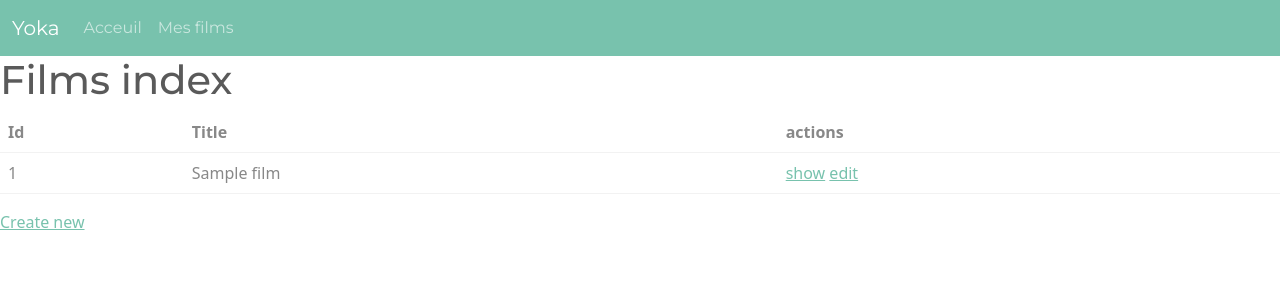
After one commit to antoine-devlp/yoka, a Symfony app: template templates/film_controller_class/index.html.twig in a window 1280 px wide. The commit adds this page. Shown: the top 300 px of the page. Run offline with Twig, Linux system fonts and the light colour scheme; the template is opened without the code that fills it: most values are stand-ins (such as "Sample title", 1, 10 or a date in 2020); some libraries are stand-ins or nearby versions.

Commit message:
Ajout CRUD Film et adaptation partie Erwan

```diff
--- a/templates/base.html.twig
+++ b/templates/base.html.twig
@@ -17,7 +17,7 @@
     <body>
         <nav class="navbar navbar-expand-lg navbar-dark bg-primary">
   <div class="container-fluid">
-    <a class="navbar-brand" href="#">Yoka</a>
+    <a class="navbar-brand" href="{{path("users_access")}}">Yoka</a>
     <button class="navbar-toggler" type="button" data-bs-toggle="collapse" data-bs-target="#navbarColor01" aria-controls="navbarColor01" aria-expanded="false" aria-label="Toggle navigation">
       <span class="navbar-toggler-icon"></span>
     </button>
@@ -25,14 +25,11 @@
     <div class="collapse navbar-collapse" id="navbarColor01">
       <ul class="navbar-nav me-auto">
         <li class="nav-item">
-          <a class="nav-link" href="#">Acceuil
+          <a class="nav-link" href="{{path("users_access")}}">Acceuil
           </a>
         </li>
         <li class="nav-item">
-          <a class="nav-link" href="">Mes series</a>
-        </li>
-        <li class="nav-item">
-          <a class="nav-link" href="">Mes films</a>
+          <a class="nav-link" href="{{path("film")}}">Mes films</a>
         </li>
       </ul>
     </div>
--- /dev/null
+++ b/templates/film_controller_class/_delete_form.html.twig
@@ -0,0 +1,4 @@
+<form method="post" action="{{ path('film_controller_class_delete', {'id': film.id}) }}" onsubmit="return confirm('Are you sure you want to delete this item?');">
+    <input type="hidden" name="_token" value="{{ csrf_token('delete' ~ film.id) }}">
+    <button class="btn bg-primary">Delete</button>
+</form>
--- /dev/null
+++ b/templates/film_controller_class/_form.html.twig
@@ -0,0 +1,4 @@
+{{ form_start(form) }}
+    {{ form_widget(form) }}
+    <button class="btn btn-primary">{{ button_label|default('Save') }}</button>
+{{ form_end(form) }}
--- /dev/null
+++ b/templates/film_controller_class/index.html.twig
@@ -0,0 +1,35 @@
+{% extends 'base.html.twig' %}
+
+{% block title %}Films index{% endblock %}
+
+{% block body %}
+    <h1>Films index</h1>
+
+    <table class="table">
+        <thead>
+            <tr>
+                <th>Id</th>
+                <th>Title</th>
+                <th>actions</th>
+            </tr>
+        </thead>
+        <tbody>
+        {% for film in films %}
+            <tr>
+                <td>{{ film.id }}</td>
+                <td>{{ film.title }}</td>
+                <td>
+                    <a href="{{ path('film_controller_class_show', {'id': film.id}) }}">show</a>
+                    <a href="{{ path('film_controller_class_edit', {'id': film.id}) }}">edit</a>
+                </td>
+            </tr>
+        {% else %}
+            <tr>
+                <td colspan="3">no records found</td>
+            </tr>
+        {% endfor %}
+        </tbody>
+    </table>
+
+    <a href="{{ path('film_controller_class_new') }}">Create new</a>
+{% endblock %}
--- a/templates/users_access/index.html.twig
+++ b/templates/users_access/index.html.twig
@@ -44,10 +44,7 @@
 											</a>
 										</li>
 										<li class="nav-item">
-											<a class="nav-link" href="">Mes series</a>
-										</li>
-										<li class="nav-item">
-											<a class="nav-link" href="">Mes films</a>
+											<a class="nav-link" href="{{path("film")}}">Mes films</a>
 										</li>
 									</ul>
 								</div>
```
Also changed, not shown: composer.json (+6 -2 lines), src/Controller/FilmControllerClassController.php (added, +82 -0 lines), src/Form/FilmsType.php (added, +26 -0 lines), templates/film_controller_class/edit.html.twig (added, +13 -0 lines), templates/film_controller_class/new.html.twig (added, +11 -0 lines), templates/film_controller_class/show.html.twig (added, +26 -0 lines).
